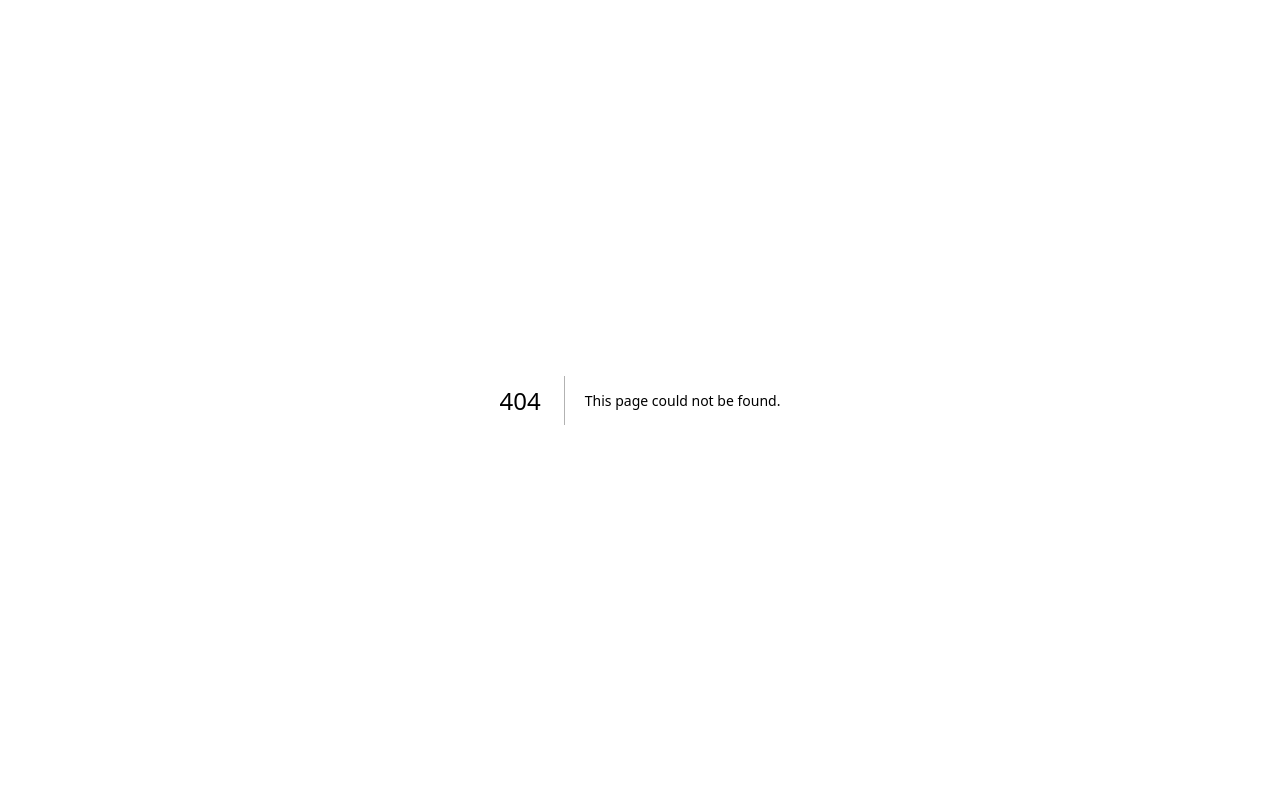
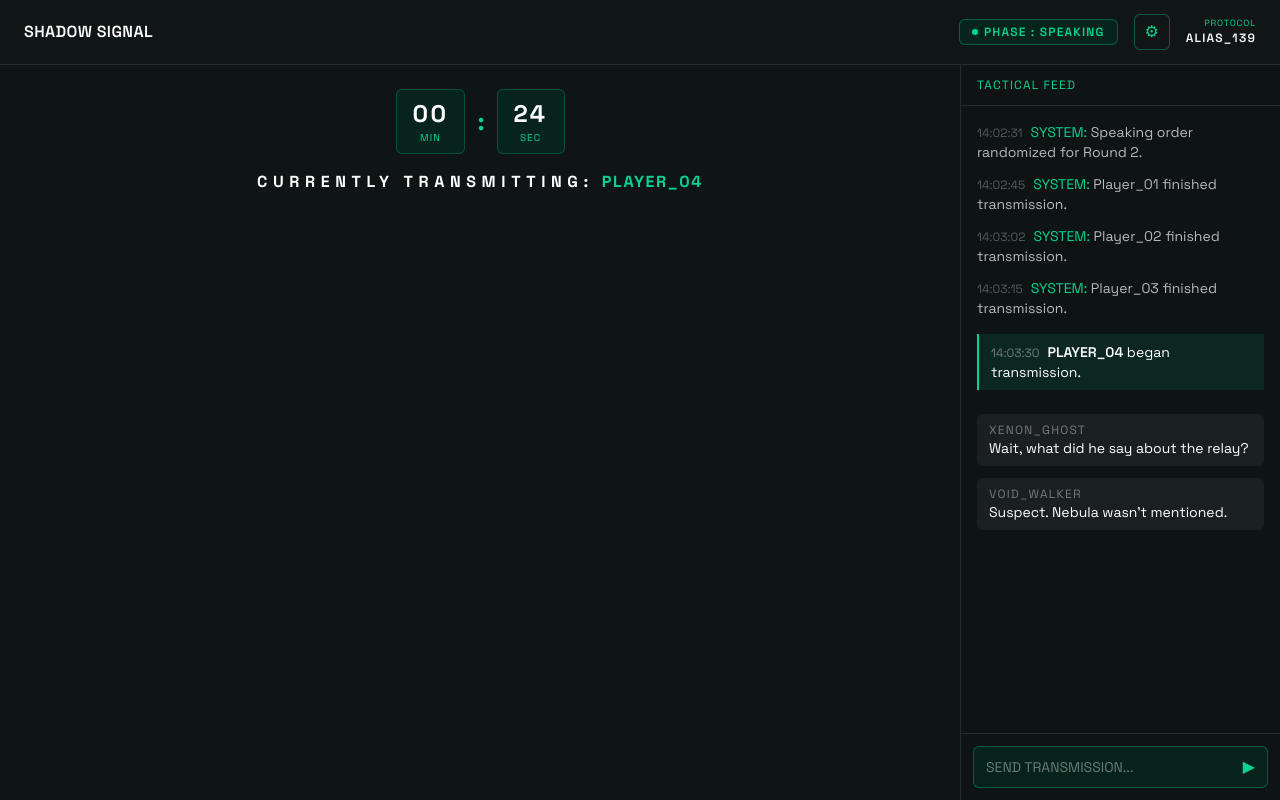
Before and after one commit to Shakthi-Scripts/Shadow-Signal, a Next.js app in the folder frontend/: page /room/1/inGame in a window 1280 px wide. Before the commit this address had no page. Built offline with nearby package versions, Linux system fonts and the light colour scheme.

Commit message:
feat: add InGameHeaderStatus, InGameNavBar, and InGameTacticalFeed components for game interface

```diff
--- /dev/null
+++ b/frontend/app/components/InGameHeader.tsx
@@ -0,0 +1,40 @@
+import React from "react";
+
+export default function InGameHeaderStatus() {
+  return (
+    <div className="flex flex-col items-center gap-4 px-4 py-4 text-center sm:py-6">
+      <div className="flex items-center gap-2 sm:gap-3">
+        <div className="flex flex-col items-center rounded-md border border-emerald-500/30 bg-emerald-950/60 px-3 py-2 sm:px-4">
+          <span className="text-xl font-bold tracking-widest text-white sm:text-2xl">
+            00
+          </span>
+          <span className="text-[9px] tracking-widest text-emerald-400 sm:text-[10px]">
+            MIN
+          </span>
+        </div>
+
+        <span className="text-xl font-bold text-emerald-400 sm:text-2xl">
+          :
+        </span>
+
+        <div className="flex flex-col items-center rounded-md border border-emerald-500/30 bg-emerald-950/60 px-3 py-2 sm:px-4">
+          <span className="text-xl font-bold tracking-widest text-white sm:text-2xl">
+            {" "}
+            24
+          </span>
+          <span className="text-[9px] tracking-widest text-emerald-400 sm:text-[10px]">
+            {" "}
+            SEC
+          </span>
+        </div>
+      </div>
+
+      <p className="max-w-full text-sm font-bold tracking-wide text-white uppercase sm:text-base sm:tracking-[0.35em]">
+        CURRENTLY TRANSMITTING:
+        <span className="mt-1 block font-bold tracking-widest text-emerald-400 sm:ml-2 sm:inline">
+          PLAYER_04
+        </span>
+      </p>
+    </div>
+  );
+}
--- /dev/null
+++ b/frontend/app/components/InGameNavBar.tsx
@@ -0,0 +1,36 @@
+import React from "react";
+
+export default function InGameNavBar() {
+  return (
+    <div className="sticky top-0 z-50 w-full border-b border-white/10 bg-[rgb(15,22,21)] backdrop-blur-md">
+      <div className="flex h-14 items-center justify-between px-3 sm:h-16 sm:px-6">
+        <p className="truncate text-sm font-semibold tracking-wide text-white sm:text-base">
+          SHADOW SIGNAL
+        </p>
+
+        <div className="flex items-center gap-2 sm:gap-4">
+          <span className="relative inline-flex items-center gap-1.5 rounded-md border border-emerald-500/40 bg-emerald-950/60 px-2 py-1 text-[9px] font-semibold tracking-widest text-emerald-400 sm:px-3 sm:text-xs">
+            <span className="relative flex h-1.5 w-1.5">
+              <span className="absolute inline-flex h-full w-full animate-ping rounded-full bg-emerald-400 opacity-75"></span>
+              <span className="relative inline-flex h-1.5 w-1.5 rounded-full bg-emerald-400"></span>
+            </span>
+            PHASE : SPEAKING
+          </span>
+
+          <button className="flex h-8 w-8 items-center justify-center rounded-md border border-emerald-500/40 text-emerald-400 transition hover:bg-emerald-500/10 sm:h-9 sm:w-9">
+            ⚙
+          </button>
+
+          <div className="text-right leading-tight">
+            <p className="text-[8px] tracking-widest text-emerald-400 sm:text-[9px]">
+              PROTOCOL
+            </p>
+            <p className="text-[10px] font-semibold tracking-widest text-white sm:text-xs">
+              ALIAS_139
+            </p>
+          </div>
+        </div>
+      </div>
+    </div>
+  );
+}
--- /dev/null
+++ b/frontend/app/components/InGameTacticalFeed.tsx
@@ -0,0 +1,82 @@
+"use client";
+import React, { useState } from "react";
+
+export default function InGameTacticalFeed() {
+  const [message, setMessage] = useState("");
+
+  const handleSend = () => {
+    if (!message.trim()) return;
+    console.log("FEED:", message);
+    setMessage("");
+  };
+
+  return (
+    <aside className="flex h-[55vh] w-full flex-col border-t border-white/10 bg-[rgb(13,20,19)] lg:h-full lg:w-80 lg:border-t-0 lg:border-l">
+      <div className="shrink-0 border-b border-white/10 px-4 py-3">
+        <p className="text-xs tracking-widest text-emerald-400">
+          TACTICAL FEED
+        </p>
+      </div>
+
+      <div className="flex-1 space-y-4 overflow-y-auto px-4 py-4 text-sm">
+        <div className="space-y-3 text-white/70">
+          <p>
+            <span className="mr-2 text-xs text-white/30">14:02:31</span>
+            <span className="text-emerald-400">SYSTEM:</span> Speaking order
+            randomized for Round 2.
+          </p>
+          <p>
+            <span className="mr-2 text-xs text-white/30">14:02:45</span>
+            <span className="text-emerald-400">SYSTEM:</span> Player_01 finished
+            transmission.
+          </p>
+          <p>
+            <span className="mr-2 text-xs text-white/30">14:03:02</span>
+            <span className="text-emerald-400">SYSTEM:</span> Player_02 finished
+            transmission.
+          </p>
+          <p>
+            <span className="mr-2 text-xs text-white/30">14:03:15</span>
+            <span className="text-emerald-400">SYSTEM:</span> Player_03 finished
+            transmission.
+          </p>
+        </div>
+
+        <div className="border-l-2 border-emerald-400 bg-emerald-400/10 px-3 py-2 text-white">
+          <span className="mr-2 text-xs text-white/40">14:03:30</span>
+          <span className="font-semibold">PLAYER_04</span> began transmission.
+        </div>
+
+        <div className="space-y-3 pt-2">
+          <div className="rounded-md bg-white/5 px-3 py-2">
+            <p className="text-xs tracking-widest text-white/40">XENON_GHOST</p>
+            <p className="text-white">Wait, what did he say about the relay?</p>
+          </div>
+
+          <div className="rounded-md bg-white/5 px-3 py-2">
+            <p className="text-xs tracking-widest text-white/40">VOID_WALKER</p>
+            <p className="text-white">Suspect. Nebula wasn't mentioned.</p>
+          </div>
+        </div>
+      </div>
+
+      <div className="shrink-0 border-t border-white/10 p-3">
+        <div className="flex items-center gap-2 rounded-md border border-emerald-500/40 bg-emerald-950/60 px-3 py-2">
+          <input
+            type="text"
+            value={message}
+            onChange={(e) => setMessage(e.target.value)}
+            placeholder="SEND TRANSMISSION..."
+            className="flex-1 bg-transparent text-sm text-white placeholder-white/40 outline-none"
+          />
+          <button
+            className="text-emerald-400 hover:text-emerald-300"
+            onClick={handleSend}
+          >
+            ▶
+          </button>
+        </div>
+      </div>
+    </aside>
+  );
+}
--- /dev/null
+++ b/frontend/app/room/[id]/inGame/page.tsx
@@ -0,0 +1,26 @@
+"use client";
+import InGameHeaderStatus from "@/app/components/InGameHeader";
+import InGameNavBar from "@/app/components/InGameNavBar";
+import InGameTacticalFeed from "@/app/components/InGameTacticalFeed";
+
+export default function Home() {
+  return (
+    <div className="flex h-screen flex-col bg-[rgb(15,21,23)]">
+      <InGameNavBar />
+
+      <div className="flex flex-1 flex-col overflow-hidden lg:flex-row">
+        <main className="flex flex-1 flex-col overflow-hidden">
+          <InGameHeaderStatus />
+
+          <div className="flex-1 overflow-y-auto px-4 sm:px-6">
+            <div className="mt-6 grid grid-cols-1 gap-6 lg:grid-cols-4">
+              <div className="lg:col-span-3"></div>
+            </div>
+          </div>
+        </main>
+
+        <InGameTacticalFeed />
+      </div>
+    </div>
+  );
+}
```
